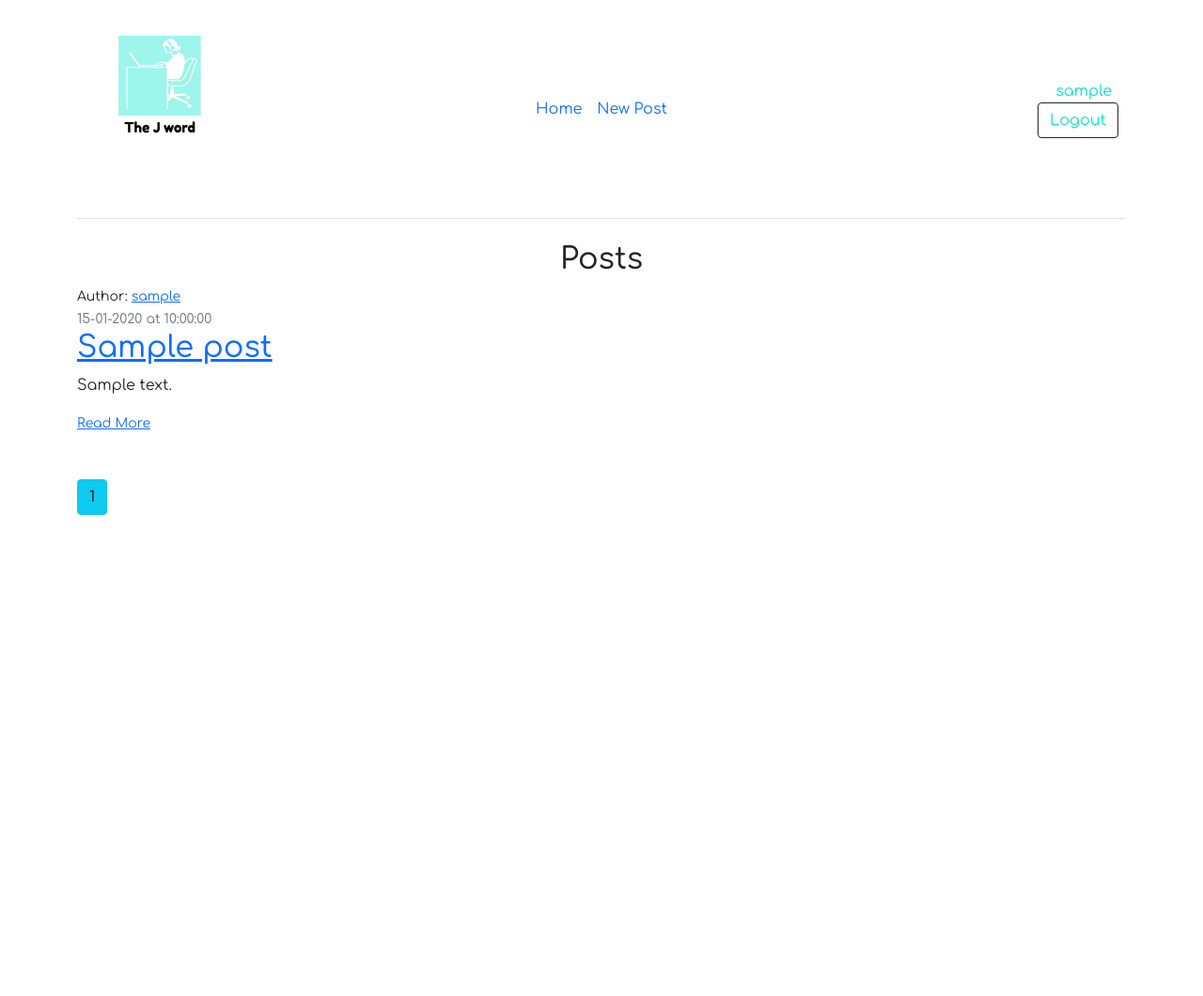
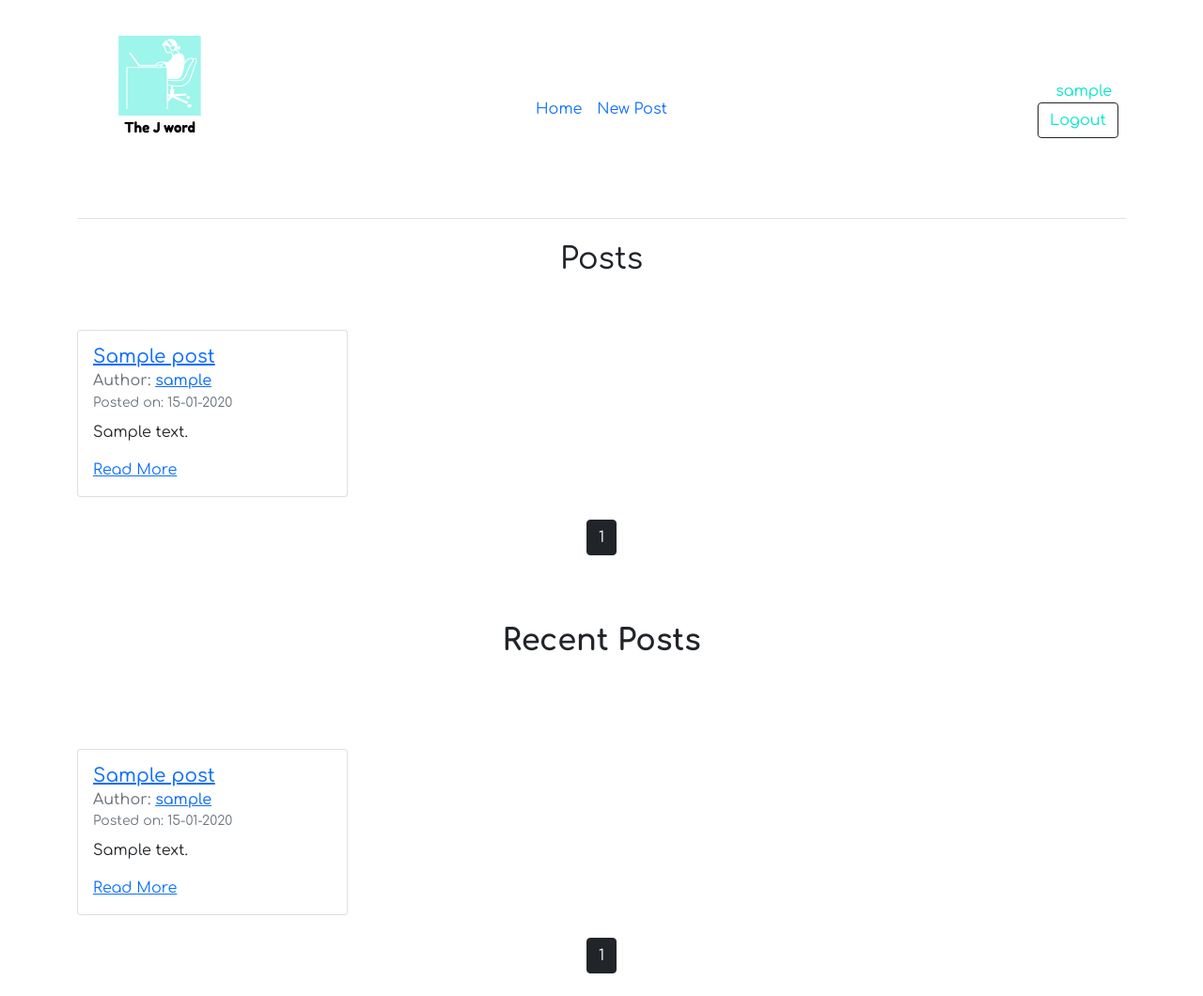
Before and after one commit to Wakarende/Blog, a Flask app: page / in a window 1280 px wide. Shown: the whole page at 94% size. Before the commit the page ends 548 px from the top, so only its background shows below. Run offline with Flask 2, Linux system fonts and the light colour scheme; a user stored in the database is signed in; tables that the repository leaves empty hold one stand-in row (values such as "Sample post"); some libraries are stand-ins or nearby versions.

Commit message:
styling of index page

```diff
--- a/app/main/views.py
+++ b/app/main/views.py
@@ -10,8 +10,10 @@ from flask_login import login_required,current_user
 def index():
   title = 'Blog'
   page=request.args.get('page', 1, type=int)
-  posts = Post.query.order_by(Post.posted.desc()).paginate(page=page, per_page=5)
-  return render_template('index.html', title=title, posts=posts)
+  recent_page= request.args.get('page', 1, type=int)
+  posts = Post.query.order_by(Post.posted.desc()).paginate(page=page, per_page=4)
+  recent=Post.query.order_by(Post.posted.desc()).paginate(page= recent_page, per_page=4)
+  return render_template('index.html', title=title, posts=posts, recent=recent)
 
 @main.route('/profile/<uname>')
 def profile(uname):
@@ -156,3 +158,10 @@ def delete_comment(post_id,comment_id):
 #   user = User.query.filter_by(username=username).first_or_404()
 #   posts = Post.query.filter_by(user=user).order_by(Post.posted.desc()).paginate(page=page, per_page=5)
 #   return render_template('user_posts.html', title=title, posts=posts, user=user)
+
+#Function to display Blogs created by specific user.
+@main.route('/user_posts/<string:username>',methods=["GET","POST"])
+def user_posts(username):
+  user=User.query.filter_by(username=username).first()
+  posts=Post.query.filter_by(user=user).order_by(Post.posted.desc()).all()
+  return redirect(url_for("main.profile",posts=posts,uname=username))
--- /dev/null
+++ b/app/static/css/index.css
@@ -0,0 +1,7 @@
+/* .card-flex{
+  display: flex;
+} */
+
+.card-title{
+  text-decoration: none;
+}
--- a/app/templates/index.html
+++ b/app/templates/index.html
@@ -1,4 +1,10 @@
 {% extends 'base.html' %}
+
+{% block styles%}
+{{ super() }}
+<link rel="stylesheet" href="{{url_for('static',filename='css/index.css')}}" type="text/css">
+{% endblock styles%}
+
 
 {% block content %}
 <div class="container">
@@ -8,31 +14,66 @@
 </div>
 <div class="container">
   <h2 class="text-center">Posts</h2>
+  <div class="row">
   {% for post in posts.items %}
-    <article class="media content-section mb-5">
-      <div class="media-body">
-        <div class="article-metadata">
-          <small class="mr-2">Author: <a href="#">{{post.user.username}}</a></small><br>
-          <small class="text-muted">{{post.posted.strftime('%d-%m-%Y at %H:%M:%S')}}</small>
+    <div class="col-md-4">
+      <div class="card mt-5" style="width:18rem;">
+        <div class="card-body">
+          <h5 class="card-title"><a class="article-title" href="#">{{ post.title }}</a></h5>
+          <h6 class="card-subtitle text-muted">Author: <a href="{{url_for('main.user_posts',username = post.user.username)}}">{{post.user.username}}</a></h6>
+          <small class="text-muted">Posted on: {{post.posted.strftime('%d-%m-%Y')}}</small>
+          <p class="card-text mt-2">{{ post.short_description }}</p>
+          <a href="{{url_for('main.posts',post_id=post.id)}}">Read More</a>
         </div>
-        <h2><a class="article-title" href="#">{{ post.title }}</a></h2>
-        <p class="article-content">{{ post.short_description }}</p>
-        <small><a href="{{url_for('main.posts',post_id=post.id)}}">Read More</a></small>
       </div>
-    </article>
+    </div>
   {% endfor %}
+  </div>
+  <br>
+  <div class="paginate" style="display: flex; justify-content: center; align-items: center; column-gap: 10px;">
     {% for page_num in posts.iter_pages() %}
       {% if page_num in posts.iter_pages() %}
         {% if posts.page == page_num %}
-        <a class="btn btn-info mb-4" href="{{url_for('main.index', page=page_num)}}">{{page_num}}</a>
+          <a class="btn btn-dark mb-4" href="{{url_for('main.index', page=page_num)}}">{{page_num}}</a>
         {% else %}
-        <a class="btn btn-outline-info mb-4" href="{{url_for('main.index', page=page_num)}}">{{page_num}}</a>
+          <a class="btn btn-outline-dark mb-4" href="{{url_for('main.index', page=page_num)}}">{{page_num}}</a>
         {% endif %}
       {% else%}
           ...
       {% endif %}
 
     {% endfor %}
-
+  </div>
+</div>
+<div class="container">
+  <h2 class=" text-center mt-5 mb-5"><strong>Recent Posts</strong></h2>
+    <div class="row">
+      {% for post in recent.items%}
+        <div class="col-md-4">
+            <div class="card mt-5" style="width:18rem;">
+              <div class="card-body">
+                <h5 class="card-title"><a class="article-title" href="#">{{ post.title }}</a></h5>
+                <h6 class="card-subtitle text-muted">Author: <a href="{{url_for('main.user_posts',username = post.user.username)}}">{{post.user.username}}</a></h6>
+                <small class="text-muted">Posted on: {{post.posted.strftime('%d-%m-%Y')}}</small>
+                <p class="card-text mt-2">{{ post.short_description }}</p>
+                <a href="{{url_for('main.posts',post_id=post.id)}}">Read More</a>
+              </div>
+            </div>
+          </div>
+      {%endfor%}
+    </div><br>
+    <div class="recent-nav" style="display: flex; justify-content: center; align-items: center; column-gap: 10px;">
+      {% for page_num in recent.iter_pages() %}
+        {% if page_num in recent.iter_pages() %}
+          {% if recent.page == page_num %}
+            <a class="btn btn-dark mb-4" href="{{url_for('main.index', page=page_num)}}">{{page_num}}</a>
+          {% else %}
+            <a class="btn btn-outline-dark mb-4" href="{{url_for('main.index', page=page_num)}}">{{page_num}}</a>
+          {% endif %}
+        {% else%}
+            ...
+        {% endif %}
+      {% endfor %}
+    </div>
 </div>
 {% endblock %}
```
Also changed, not shown: app/templates/profile/profile.html (+22 -0 lines), app/static/css/base.css (line endings or trailing spaces). Lines whose indentation alone changed are shown as unchanged.
